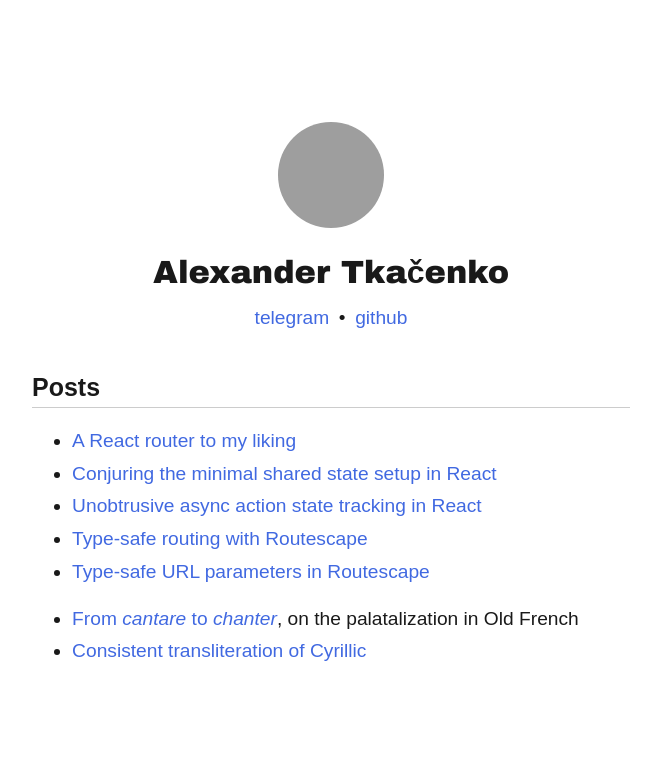
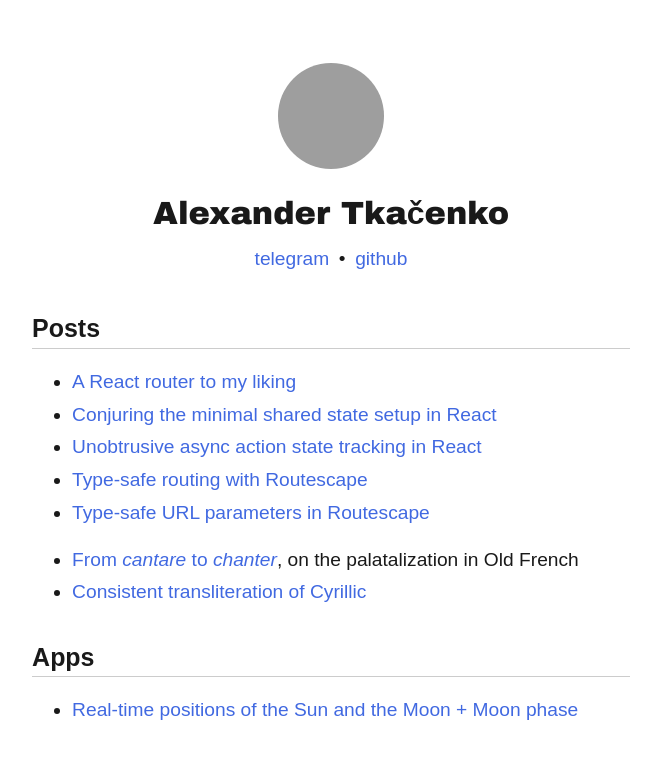
Before and after one commit to axtk/axtk.github.io, a Jekyll site: the page built from index.html, in a window 1280 px wide, cut to the strip 0-759 px from the top of the page. Shown: the whole strip, without its empty margins (309-970 px from the left). Built offline with Jekyll 4.4.1, drawn with Linux system fonts in a browser that asks for light colours; grey boxes are pictures that could not be loaded.

Commit message:
add daylight to index

```diff
--- a/index.html
+++ b/index.html
@@ -32,4 +32,10 @@ layout: index
     <li><a href="{{site.github.baseurl}}/translit">Consistent transliteration of Cyrillic</a></li>
 </ul>
 
+<h2>Apps</h2>
+
+<ul>
+    <li><a href="{{site.github.baseurl}}/daylight">Real-time positions of the Sun and the Moon + Moon phase</a></li>
+</ul>
+
 </div>
```
